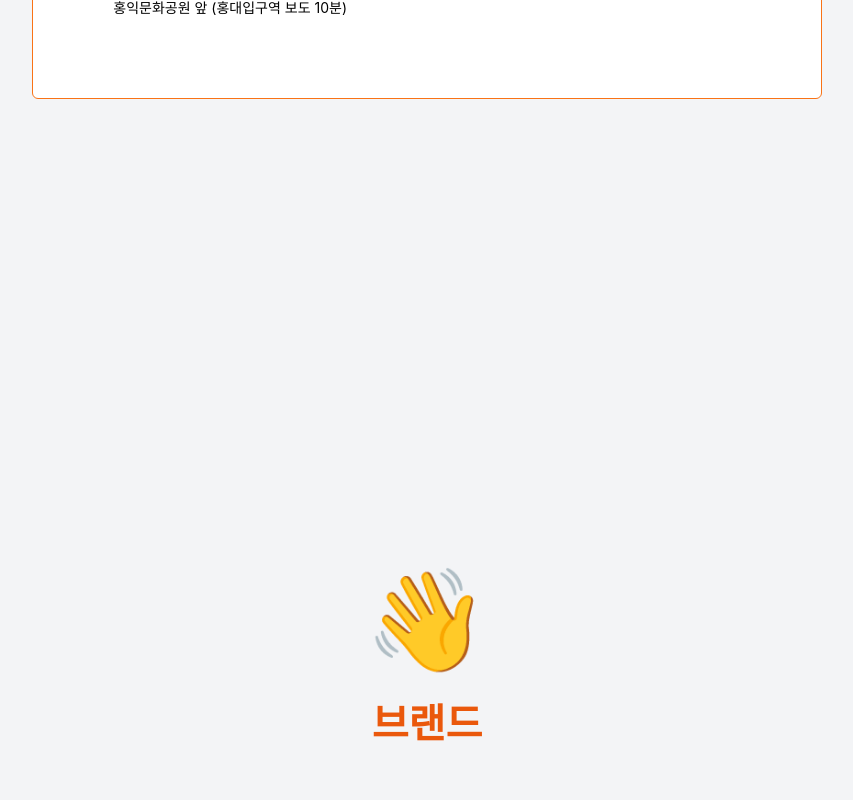
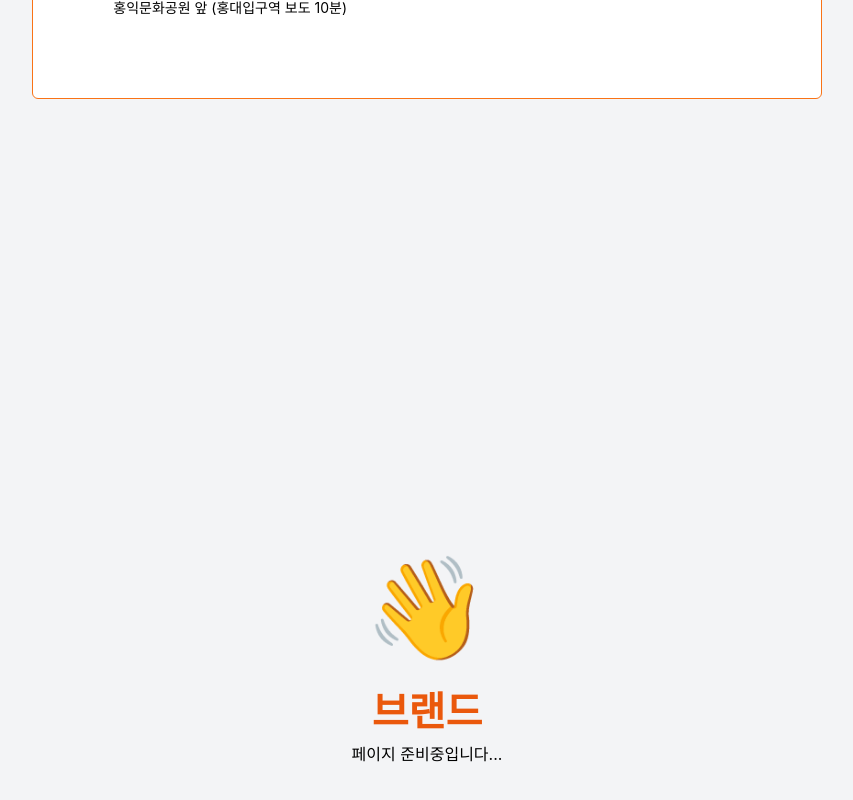
Before and after one commit to hyesoo-ahn/pump-arcade, a React (Create React App) app: page / in a window 1280 px wide. Shown: the part 2725-3525 px from the top of the page, without its empty margins (213-1066 px from the left). Built offline with nearby package versions, Linux system fonts and the light colour scheme.

Commit message:
[add] add content

```diff
--- a/src/pages/Brand.tsx
+++ b/src/pages/Brand.tsx
@@ -7,6 +7,7 @@ const Brand = forwardRef((props: any, ref: any) => {
         <div className="min-h-[calc(100vh_-_81px)] flex items-center justify-center flex-col">
           <p className="text-[100px]">👋</p>
           <p className="text-[40px] text-center text-orange-600 font-bold">브랜드</p>
+          <p>페이지 준비중입니다...</p>
         </div>
       </div>
     </div>
```
